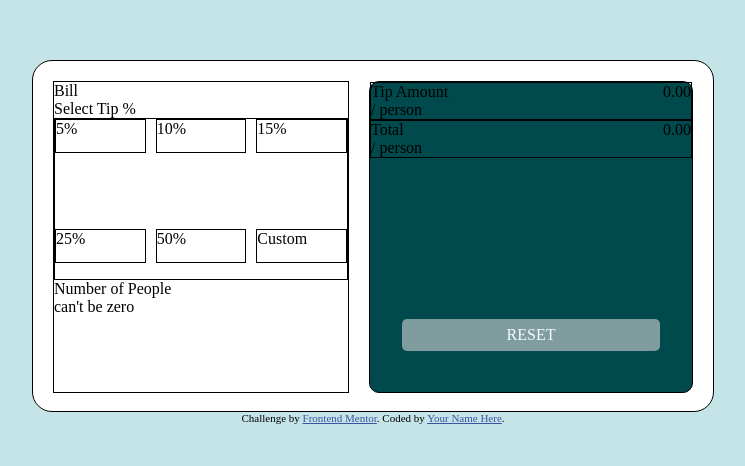
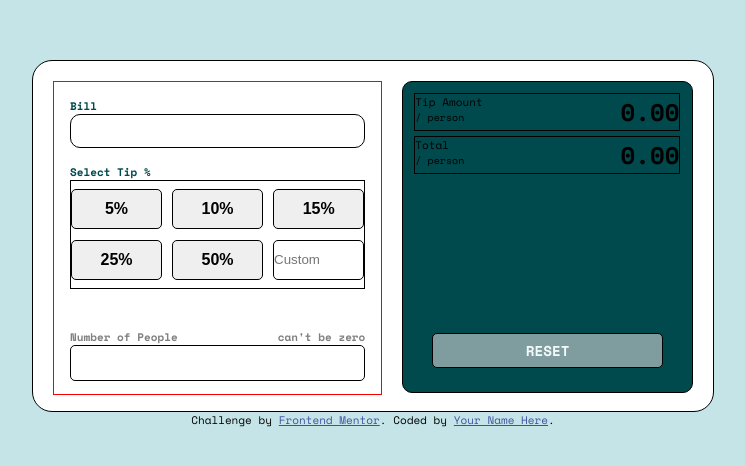
Before and after one commit to Numark12/Frontend_Mentor_tip_calculator, a plain HTML site: page index.html in a window 1280 px wide. Shown: the part 132-598 px from the top of the page, without its empty margins (267-1012 px from the left). Drawn offline with nearby package versions, Linux system fonts and the light colour scheme.

Commit message:
Avances generalizados.

```diff
--- a/index.html
+++ b/index.html
@@ -5,8 +5,9 @@
   <meta name="viewport" content="width=device-width, initial-scale=1.0"> <!-- displays site properly based on user's device -->
 
   <link rel="icon" type="image/png" sizes="32x32" href="./images/favicon-32x32.png">
-
-  <title>Frontend Mentor | Tip calculator app</title>
+  <link rel="preconnect" href="https://fonts.googleapis.com">
+  <link rel="preconnect" href="https://fonts.gstatic.com" crossorigin>
+  <link href="https://fonts.googleapis.com/css2?family=Space+Grotesk:wght@500&family=Space+Mono:wght@400;700&display=swap" rel="stylesheet">
 <link rel="stylesheet" href="main.css">
 </head>
 <body>
@@ -16,7 +17,7 @@
   <!--ESTE ES EL INPUT -->
     <div class="input">
 
-        <div>Bill</div>
+        <div class="bill">Bill</div>
         <div class="visor">
           <div></div>
           <div></div>
@@ -25,19 +26,18 @@
         <div class="tip">Select Tip %</div>
 
     <div class="pad">
-        <div class="two">5%</div>
-        <div class="three">10%</div>
-        <div class="four">15%</div>
-        <div class="five">25%</div>
-        <div class="seven">50%</div>
-        <div class="eight">Custom</div>
-
+        <button class="upper">5%</button>
+        <button class="upper">10%</button>
+        <button class="upper">15%</button>
+        <button class="bottom">25%</button>
+        <button class="bottom">50%</button>
+        <input class="custom bottom" placeholder="Custom">
     </div>
-    <div >
+    <div class="ppl">
       <div class="nine">Number of People</div>
       <div>can't be zero</div>
     </div>
-    <div class="input_ppl"></div>
+    <input class="input_ppl">
   </div>
 
   <!-- ESTE ES EL DISPLAY -->
@@ -45,16 +45,16 @@
       <div class="amount">
         <div>
           <div>Tip Amount</div>
-          <div>/ person</div>
+          <div class="pers">/ person</div>
         </div>
-        <div>0.00</div>
+        <div class="zero">0.00</div>
       </div>
       <div  class="total">
         <div>
           <div>Total</div>
-          <div>/ person</div>
+          <div class="pers">/ person</div>
         </div>
-        <div>0.00</div>
+        <div class="zero">0.00</div>
       </div>
       <div class="reset"><span>RESET</span></div>
   </div>
--- a/main.css
+++ b/main.css
@@ -8,6 +8,7 @@
 
 body {
     background-color: hsl(185, 41%, 84%);
+    font-family: 'Space Mono', monospace;
 }
 .calculator {
     display: flex;
@@ -24,18 +25,27 @@ body {
     flex-wrap: nowrap;
     background-color: hsl(0, 0%, 100%);
     border-radius: 20px;
-
 }
 
 .input {
     width: 380px;
-    height: 310px;
-    border: 1px solid black;
+    height: 280px;
+    border: 1px solid red;
     margin-left: 20px;
     margin-top: 20px;
     margin-right: 20px;
+    padding: 1em;
 }
-
+.bill {
+    font-size: 11px;
+    color:  hsl(183, 100%, 15%);
+    font-weight: 700;
+}
+.tip {
+    font-size: 11px;
+    color:  hsl(183, 100%, 15%);
+    font-weight: 700;
+}
 .display {
     width: 380px;
     height: 310px;
@@ -46,43 +56,103 @@ body {
     border-radius: 10px;
 }
 /* CSS DEL INPUT */
+.visor {
+    border-radius: 10px;
+    border: 1px solid black;
+    height: 2em;
+    margin-bottom: 1em;
+}
 .pad {
     border: 1px solid black;
     display: grid;
-    height: 10em;
+    height: 5.7em;
     grid-template-columns: repeat(3, 1fr);
     grid-gap: 10px;
-    grid-auto-rows: minmax(100px, auto);
+    grid-template-rows: repeat(2, 1fr);
+    margin-bottom: 2.5em;
+    padding-top: 0.5em;
+    padding-bottom: 0.5em;
   }
-  .pad > div {
+  .pad > button {
+      font-size: 16px;
+      font-weight: 700;
+      border-radius: 5px;
       border: 1px solid black;
-      height: 2em;
+      height: 2.5em;
   }
 
+  .pad > input {
+    border: 1px solid black;
+    height: 2.85em;
+    width: 6.7em;
+    border-radius: 5px;
+}
+  button > .bottom {
+    margin-bottom: 50px;
+}
+
+.ppl {
+    display: flex;
+    flex-wrap: nowrap;
+    justify-content: space-between;
+    font-size: 11px;
+    color: gray;
+    font-weight: 700;
+
+}
+
+.input_ppl {
+    width: 22em;
+    height: 2.5em;
+    border-radius: 5px;
+    border: 1px solid black;
+}
+
 /* CSS DEL DISPLAY */
+
+.display > div {
+    font-size: 11px;
+}
+
+.pers {
+    font-size: 10px;
+}
 .amount {
+    margin-top: 1em;
+    margin-left: 1em;
+    margin-right: 1em;
     border: 1px solid black;
     display: inline-flex;
     flex-wrap: nowrap;
     justify-content: space-between;
-    width: 20em;
+    width: 24em;
 }
 .total {
+    margin-left: 1em;
     border: 1px solid black;
     display: inline-flex;
     flex-wrap: nowrap;
     justify-content: space-between;
-    width: 20em;
+    width: 24em;
+}
+.zero {
+    font-size: 24px;
+    font-weight: 700;
 }
 
 .reset {
+    border: 1px solid black;
     border-radius: 5px;
-    height: 2em;
+    height: 3em;
     margin:10%;
     display: flex;
     justify-content: center;
     align-items: center;
-    margin-top: 50%;
+    margin-top: 55%;
     background-color: hsl(184, 14%, 56%);
     color: hsl(189, 41%, 97%);
 }
+.reset > span {
+    font-size: 1.3em;
+    font-weight: bold;
+}
```
